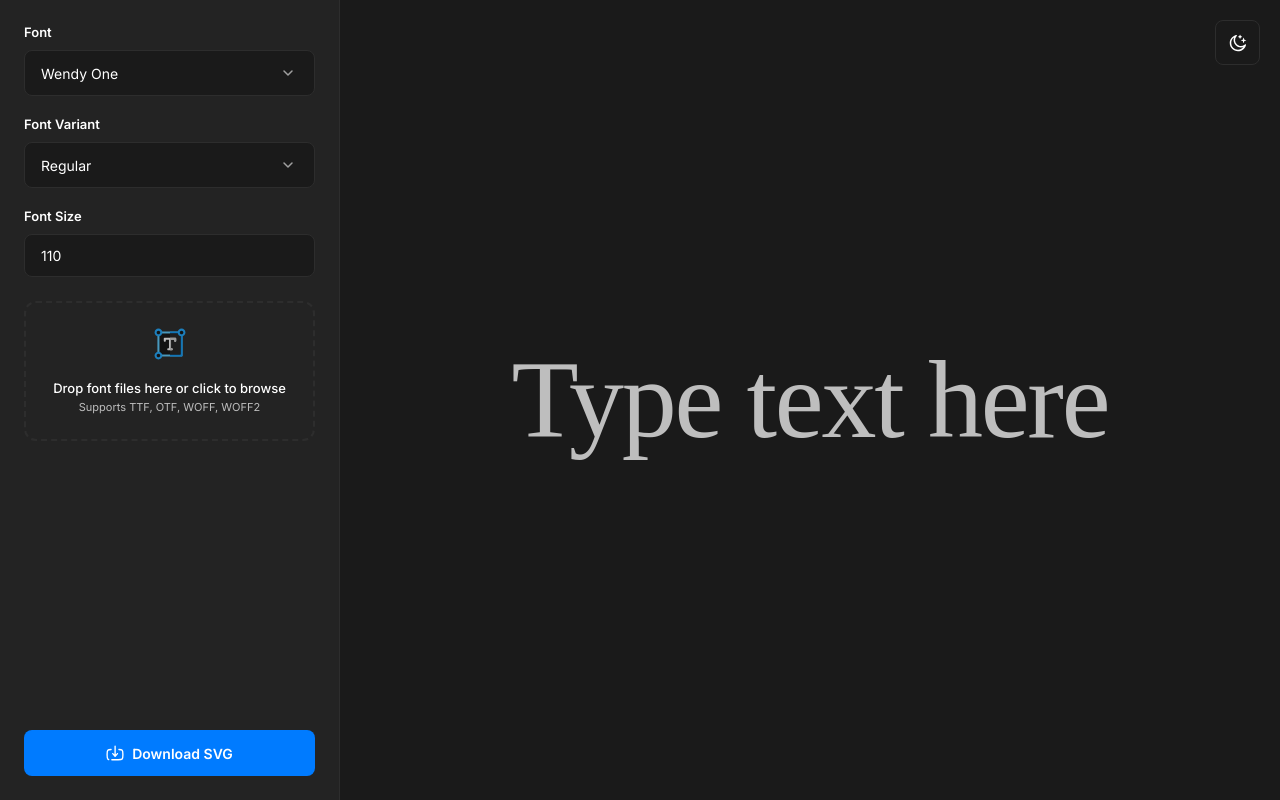
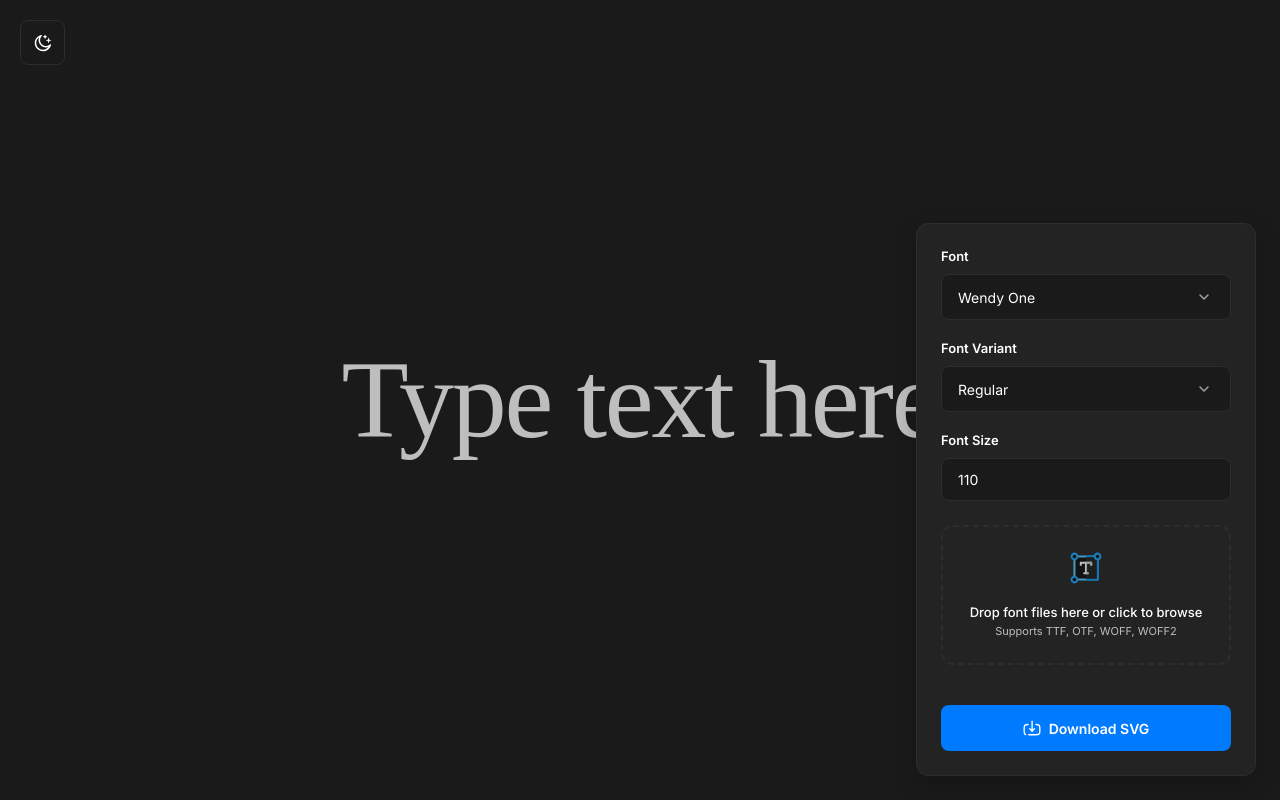
Before and after one commit to F-e-n-y-x/Font-to-SVG, a website: page public/index.html in a window 1280 px wide. Drawn offline with Linux system fonts and the light colour scheme; no server answers.

Commit message:
Update style.css v2

```diff
--- a/public/style.css
+++ b/public/style.css
@@ -54,8 +54,7 @@ body, html {
 .container {
     height: 100vh;
     width: 100vw;
-    display: flex;
-    flex-direction: column;
+    position: relative;
 }
 
 .main-content {
@@ -63,20 +62,25 @@ body, html {
     display: flex;
     min-height: 0;
     height: 100vh;
+    flex-direction: row-reverse; /* 👈 flips the order */
 }
 
 .left-panel {
+    position: absolute;
+    right: 24px;
+    bottom: 24px;
     width: 340px;
-    min-width: 340px;
-    max-width: 340px;
+    max-height: calc(100vh - 48px);
     background: var(--bg-secondary);
-    border-right: 1px solid var(--border);
+    border: 1px solid var(--border);
+    border-radius: 12px;
     padding: 24px;
+    overflow-y: auto;
+    box-shadow: 0 8px 24px rgba(0, 0, 0, 0.2);
+    z-index: 10;
     display: flex;
     flex-direction: column;
     gap: 24px;
-    position: relative;
-    overflow-y: auto;
 }
 
 /* Controls */
@@ -334,7 +338,7 @@ body, html {
 .theme-toggle {
   position: absolute;
   top: 20px;
-  right: 20px;
+  left: 20px;
   z-index: 100;
   width: 45px;
   height: 45px;
@@ -401,9 +405,12 @@ body, html {
 .text-preview-container {
     width: 100%;
     height: 100%;
+    padding: 40px;
     display: flex;
+    justify-content: center;
     align-items: center;
-    justify-content: center;
+    background: var(--bg-primary);
+    color: var(--text-primary);
 }
 
 .text-preview {
@@ -439,16 +446,19 @@ body, html {
 .toast {
     position: fixed;
     bottom: 24px;
-    right: 24px;
+    left: 24px;
     background: var(--bg-secondary);
     color: var(--text-primary);
     padding: 14px 20px;
     border-radius: 8px;
     border: 1px solid var(--border);
     box-shadow: 0 8px 32px rgba(0, 0, 0, 0.2);
-    transform: translateX(400px);
+
+    /* Animate from LEFT */
+    transform: translateX(-400px);
     opacity: 0;
-    transition: all 0.3s cubic-bezier(0.4, 0, 0.2, 1);
+
+    transition: all 0.4s cubic-bezier(0.4, 0, 0.2, 1);
     font-size: 14px;
     font-weight: 500;
     max-width: 320px;
```
